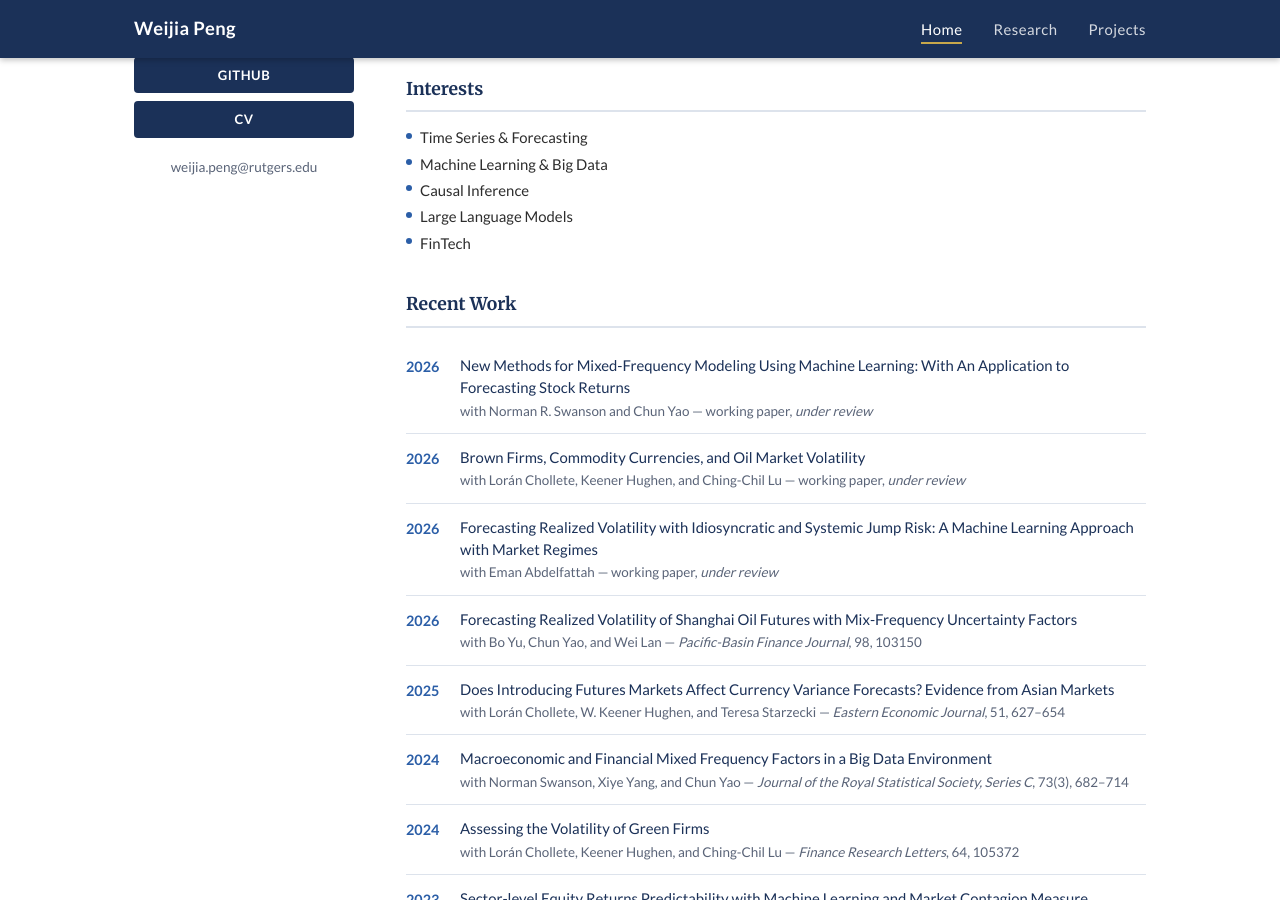
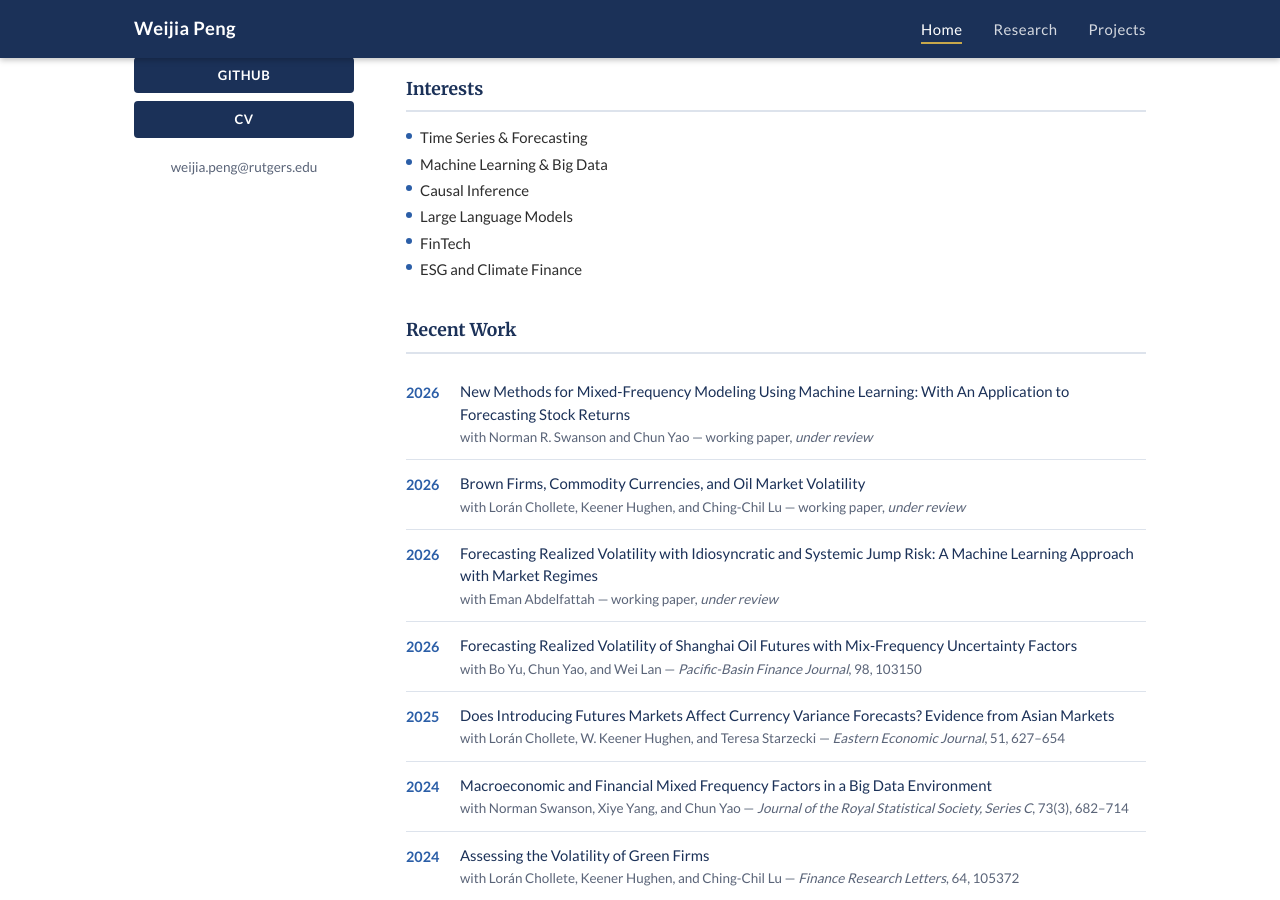
Before and after one commit to weijiap/weijiap.github.io, a Jekyll site: the page built from index.html, in a window 1280 px wide and 900 px high, scrolled down 379 px. Built offline with Jekyll 4.4.1, drawn with Linux system fonts in a browser that asks for light colours.

Commit message:
Add ESG and Climate Finance to interests
Co-Authored-By: Claude Sonnet 4.6 <noreply@anthropic.com>

```diff
--- a/index.html
+++ b/index.html
@@ -61,6 +61,7 @@ title: Home
         <li>Causal Inference</li>
         <li>Large Language Models</li>
         <li>FinTech</li>
+        <li>ESG and Climate Finance</li>
       </ul>
     </section>
 
```
